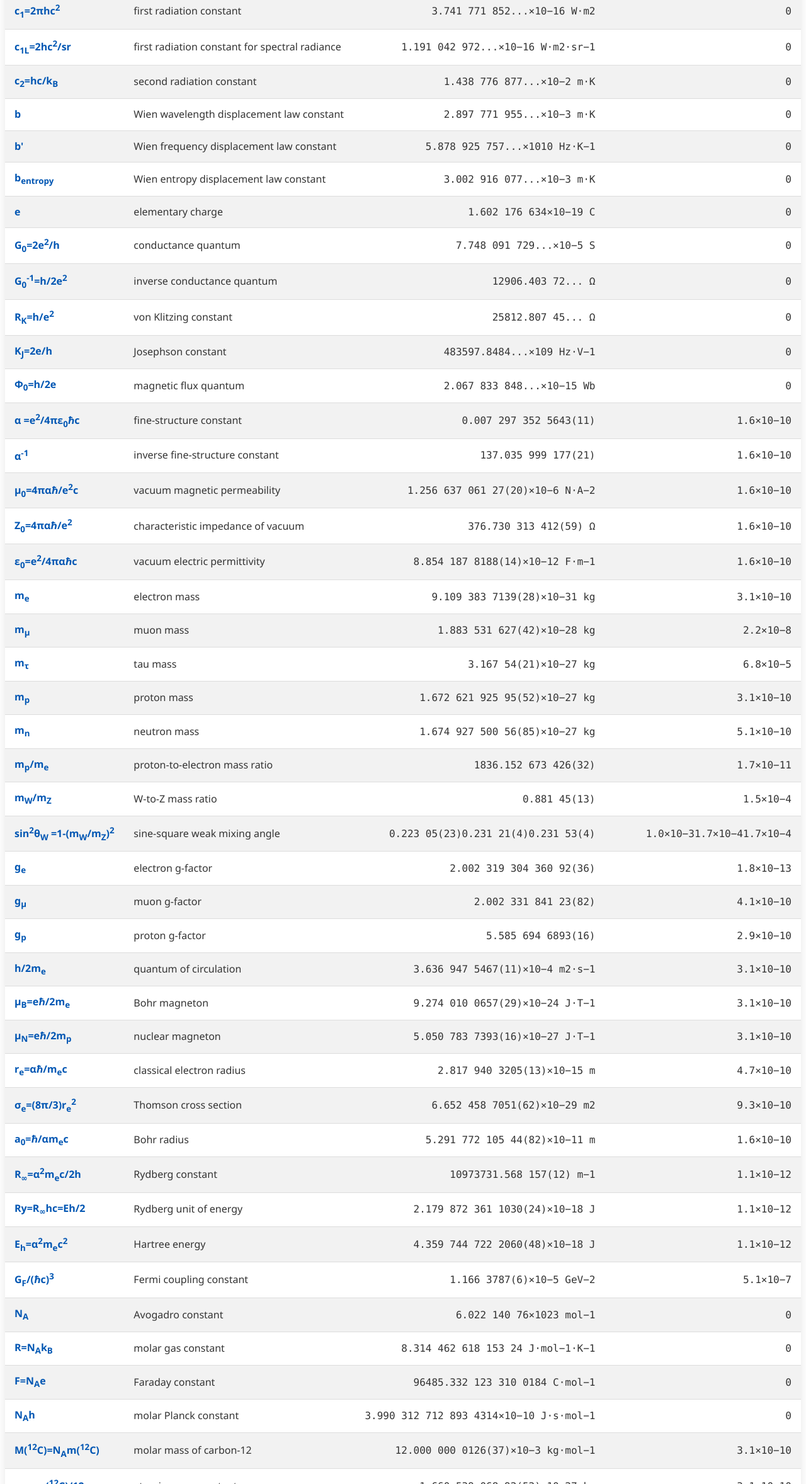
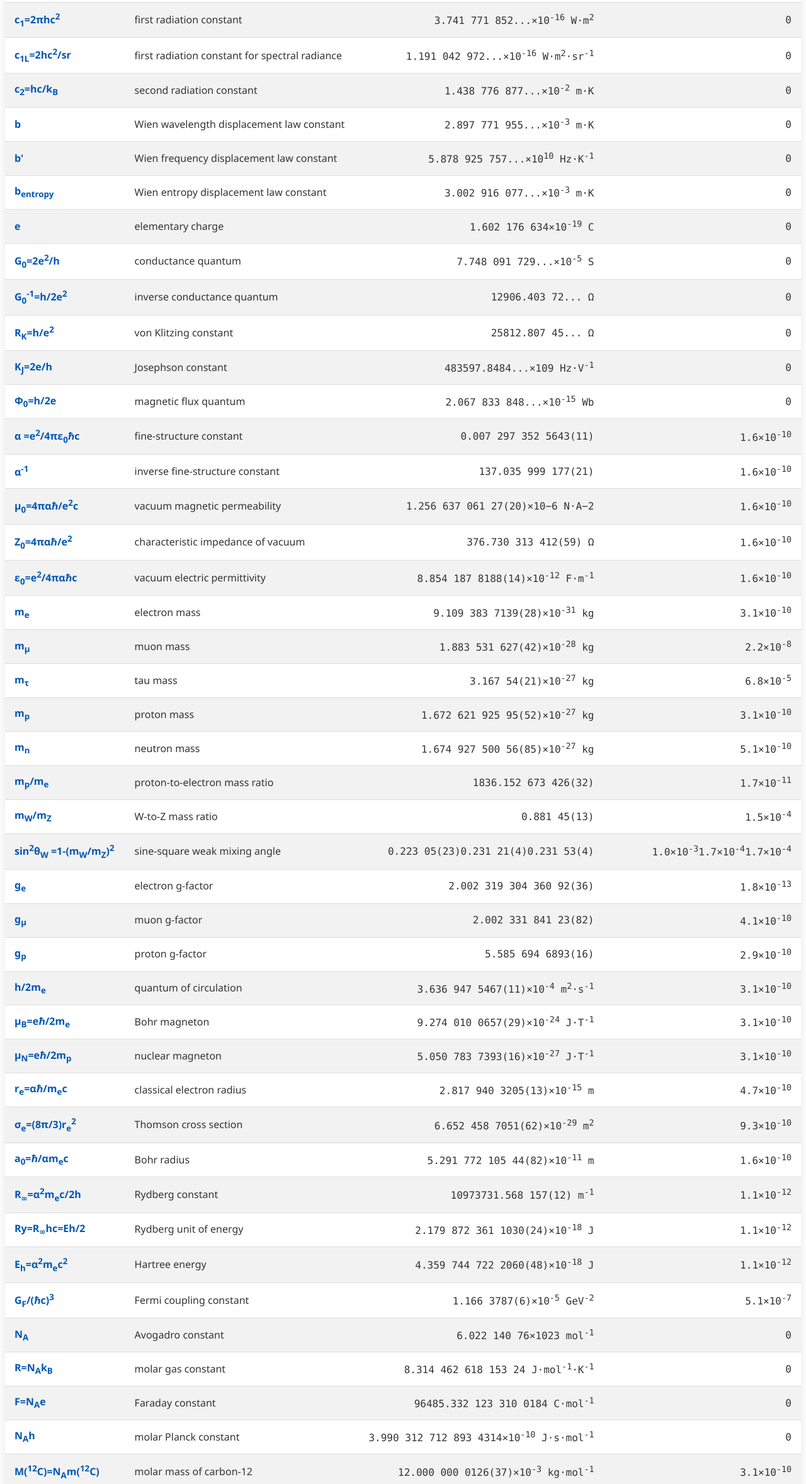
Before and after one commit to pengo820/physical-constants, a plain HTML site: page index.html in a window 1280 px wide. Shown: the part 444-2800 px from the top of the page at 63% size. Drawn offline with Linux system fonts and the light colour scheme.

Commit message:
Update index.html

```diff
--- a/index.html
+++ b/index.html
@@ -61,13 +61,13 @@
         <tr>
           <td>c</td>
           <td>speed of light in vacuum</td>
-          <td>299 792 458 m⋅s−1</td>
+          <td>299 792 458 m⋅s<sup>-1</sup></td>
           <td>0</td>
         </tr>
         <tr>
           <td>h</td>
           <td>Planck constant</td>
-          <td>6.626 070 15×10−34 J⋅Hz−1</td>
+          <td>6.626 070 15×10−34 J⋅Hz<sup>-1</sup></td>
           <td>0</td>
         </tr>
         <tr>
@@ -79,73 +79,73 @@
         <tr>
           <td>k,k<sub>B</sub></td>
           <td>Boltzmann constant</td>
-          <td>1.380 649×10−23 J⋅K−1</td>
+          <td>1.380 649×10−23 J⋅K<sup>-1</sup></td>
           <td>0</td>
         </tr>
         <tr>
           <td>G</td>
           <td>Newtonian constant of gravitation</td>
-          <td>6.674 30(15)×10−11 m3⋅kg−1⋅s−2</td>
-          <td>2.2×10−5</td>
+          <td>6.674 30(15)×10−11 m<sup>3</sup>⋅kg<sup>-1</sup>⋅s<sup>-2</sup></td>
+          <td>2.2×10<sup>-5</sup></td>
         </tr>
         <tr>
           <td>Λ</td>
           <td>cosmological constant</td>
-          <td>1.089(29)×10−52 m−21.088(30)×10−52 m−2</td>
+          <td>1.089(29)×10<sup>-52</sup> m−21.088(30)×10<sup>-52</sup> m<sup>-2</sup></td>
           <td>0.0270.028</td>
         </tr>
         <tr>
           <td>σ =π<sup>2</sup>k<sub>B</sub><sup>4</sup>/60ℏ<sup>3</sup>c<sup>2</sup></td>
           <td>Stefan–Boltzmann constant</td>
-          <td>5.670 374 419...×10−8 W⋅m−2⋅K−4</td>
+          <td>5.670 374 419...×10<sup>-8</sup> W⋅m<sup>-2</sup>⋅K<sup>-4</sup></td>
           <td>0</td>
         </tr>
         <tr>
           <td>c<sub>1</sub>=2πhc<sup>2</sup></td>
           <td>first radiation constant</td>
-          <td>3.741 771 852...×10−16 W⋅m2</td>
+          <td>3.741 771 852...×10<sup>-16</sup> W⋅m<sup>2</sup></td>
           <td>0</td>
         </tr>
         <tr>
           <td>c<sub>1L</sub>=2hc<sup>2</sup>/sr</td>
           <td>first radiation constant for spectral radiance</td>
-          <td>1.191 042 972...×10−16 W⋅m2⋅sr−1</td>
+          <td>1.191 042 972...×10<sup>-16</sup> W⋅m<sup>2</sup>⋅sr<sup>-1</sup></td>
           <td>0</td>
         </tr>
         <tr>
           <td>c<sub>2</sub>=hc/k<sub>B</sub></td>
           <td>second radiation constant</td>
-          <td>1.438 776 877...×10−2 m⋅K</td>
+          <td>1.438 776 877...×10<sup>-2</sup> m⋅K</td>
           <td>0</td>
         </tr>
         <tr>
           <td>b</td>
           <td>Wien wavelength displacement law constant</td>
-          <td>2.897 771 955...×10−3 m⋅K</td>
+          <td>2.897 771 955...×10<sup>-3</sup> m⋅K</td>
           <td>0</td>
         </tr>
         <tr>
           <td>b'</td>
           <td>Wien frequency displacement law constant</td>
-          <td>5.878 925 757...×1010 Hz⋅K−1</td>
+          <td>5.878 925 757...×10<sup>10</sup> Hz⋅K<sup>-1</sup></td>
           <td>0</td>
         </tr>
         <tr>
           <td>b<sub>entropy</sub></td>
           <td>Wien entropy displacement law constant</td>
-          <td>3.002 916 077...×10−3 m⋅K</td>
+          <td>3.002 916 077...×10<sup>-3</sup> m⋅K</td>
           <td>0</td>
         </tr>
         <tr>
           <td>e</td>
           <td>elementary charge</td>
-          <td>1.602 176 634×10−19 C</td>
+          <td>1.602 176 634×10<sup>-19</sup> C</td>
           <td>0</td>
         </tr>
         <tr>
           <td>G<sub>0</sub>=2e<sup>2</sup>/h</td>
           <td>conductance quantum</td>
-          <td>7.748 091 729...×10−5 S</td>
+          <td>7.748 091 729...×10<sup>-5</sup> S</td>
           <td>0</td>
         </tr>
         <tr>
@@ -163,218 +163,218 @@
         <tr>
           <td>K<sub>J</sub>=2e/h</td>
           <td>Josephson constant</td>
-          <td>483597.8484...×109 Hz⋅V−1</td>
+          <td>483597.8484...×109 Hz⋅V<sup>-1</sup></td>
           <td>0</td>
         </tr>
         <tr>
           <td>Φ<sub>0</sub>=h/2e</td>
           <td>magnetic flux quantum</td>
-          <td>2.067 833 848...×10−15 Wb</td>
+          <td>2.067 833 848...×10<sup>-15</sup> Wb</td>
           <td>0</td>
         </tr>
         <tr>
           <td>α =e<sup>2</sup>/4πε<sub>0</sub>ℏc</td>
           <td>fine-structure constant</td>
           <td>0.007 297 352 5643(11)</td>
-          <td>1.6×10−10</td>
+          <td>1.6×10<sup>-10</sup></td>
         </tr>
         <tr>
           <td>α<sup>-1</sup></td>
           <td>inverse fine-structure constant</td>
           <td>137.035 999 177(21)</td>
-          <td>1.6×10−10</td>
+          <td>1.6×10<sup>-10</sup></td>
         </tr>
         <tr>
           <td>μ<sub>0</sub>=4παℏ/e<sup>2</sup>c</td>
           <td>vacuum magnetic permeability</td>
           <td>1.256 637 061 27(20)×10−6 N⋅A−2</td>
-          <td>1.6×10−10</td>
+          <td>1.6×10<sup>-10</sup></td>
         </tr>
         <tr>
           <td>Z<sub>0</sub>=4παℏ/e<sup>2</sup></td>
           <td>characteristic impedance of vacuum</td>
           <td>376.730 313 412(59) Ω</td>
-          <td>1.6×10−10</td>
+          <td>1.6×10<sup>-10</sup></td>
         </tr>
         <tr>
           <td>ε<sub>0</sub>=e<sup>2</sup>/4παℏc</td>
           <td>vacuum electric permittivity</td>
-          <td>8.854 187 8188(14)×10−12 F⋅m−1</td>
-          <td>1.6×10−10</td>
+          <td>8.854 187 8188(14)×10<sup>-12</sup> F⋅m<sup>-1</sup></td>
+          <td>1.6×10<sup>-10</sup></td>
         </tr>
         <tr>
           <td>m<sub>e</sub></td>
           <td>electron mass</td>
-          <td>9.109 383 7139(28)×10−31 kg</td>
-          <td>3.1×10−10</td>
+          <td>9.109 383 7139(28)×10<sup>-31</sup> kg</td>
+          <td>3.1×10<sup>-10</sup></td>
         </tr>
         <tr>
           <td>m<sub>μ</sub></td>
           <td>muon mass</td>
-          <td>1.883 531 627(42)×10−28 kg</td>
-          <td>2.2×10−8</td>
+          <td>1.883 531 627(42)×10<sup>-28</sup> kg</td>
+          <td>2.2×10<sup>-8</sup></td>
         </tr>
         <tr>
           <td>m<sub>τ</sub></td>
           <td>tau mass</td>
-          <td>3.167 54(21)×10−27 kg</td>
-          <td>6.8×10−5</td>
+          <td>3.167 54(21)×10<sup>-27</sup> kg</td>
+          <td>6.8×10<sup>-5</sup></td>
         </tr>
         <tr>
           <td>m<sub>p</sub></td>
           <td>proton mass</td>
-          <td>1.672 621 925 95(52)×10−27 kg</td>
-          <td>3.1×10−10</td>
+          <td>1.672 621 925 95(52)×10<sup>-27</sup> kg</td>
+          <td>3.1×10<sup>-10</sup></td>
         </tr>
         <tr>
           <td>m<sub>n</sub></td>
           <td>neutron mass</td>
-          <td>1.674 927 500 56(85)×10−27 kg</td>
-          <td>5.1×10−10</td>
+          <td>1.674 927 500 56(85)×10<sup>-27</sup> kg</td>
+          <td>5.1×10<sup>-10</sup></td>
         </tr>
         <tr>
           <td>m<sub>p</sub>/m<sub>e</sub></td>
           <td>proton-to-electron mass ratio</td>
           <td>1836.152 673 426(32)</td>
-          <td>1.7×10−11</td>
+          <td>1.7×10<sup>-11</sup></td>
         </tr>
         <tr>
           <td>m<sub>W</sub>/m<sub>Z</sub></td>
           <td>W-to-Z mass ratio</td>
           <td>0.881 45(13)</td>
-          <td>1.5×10−4</td>
+          <td>1.5×10<sup>-4</sup></td>
         </tr>
         <tr>
           <td>sin<sup>2</sup>θ<sub>W</sub> =1-(m<sub>W</sub>/m<sub>Z</sub>)<sup>2</sup></td>
           <td>sine-square weak mixing angle</td>
           <td>0.223 05(23)0.231 21(4)0.231 53(4)</td>
-          <td>1.0×10−31.7×10−41.7×10−4</td>
+          <td>1.0×10<sup>-3</sup>1.7×10<sup>-4</sup>1.7×10<sup>-4</sup></td>
         </tr>
         <tr>
           <td>g<sub>e</sub></td>
           <td>electron g-factor</td>
           <td>2.002 319 304 360 92(36)</td>
-          <td>1.8×10−13</td>
+          <td>1.8×10<sup>-13</sup></td>
         </tr>
         <tr>
           <td>g<sub>μ</sub></td>
           <td>muon g-factor</td>
           <td>2.002 331 841 23(82)</td>
-          <td>4.1×10−10</td>
+          <td>4.1×10<sup>-10</sup></td>
         </tr>
         <tr>
           <td>g<sub>p</sub></td>
           <td>proton g-factor</td>
           <td>5.585 694 6893(16)</td>
-          <td>2.9×10−10</td>
+          <td>2.9×10<sup>-10</sup></td>
         </tr>
         <tr>
           <td>h/2m<sub>e</sub></td>
           <td>quantum of circulation</td>
-          <td>3.636 947 5467(11)×10−4 m2⋅s−1</td>
-          <td>3.1×10−10</td>
+          <td>3.636 947 5467(11)×10<sup>-4</sup> m<sup>2</sup>⋅s<sup>-1</sup></td>
+          <td>3.1×10<sup>-10</sup></td>
         </tr>
         <tr>
           <td>μ<sub>B</sub>=eℏ/2m<sub>e</sub></td>
           <td>Bohr magneton</td>
-          <td>9.274 010 0657(29)×10−24 J⋅T−1</td>
-          <td>3.1×10−10</td>
+          <td>9.274 010 0657(29)×10<sup>-24</sup> J⋅T<sup>-1</sup></td>
+          <td>3.1×10<sup>-10</sup></td>
         </tr>
         <tr>
           <td>μ<sub>N</sub>=eℏ/2m<sub>p</sub></td>
           <td>nuclear magneton</td>
-          <td>5.050 783 7393(16)×10−27 J⋅T−1</td>
-          <td>3.1×10−10</td>
+          <td>5.050 783 7393(16)×10<sup>-27</sup> J⋅T<sup>-1</sup></td>
+          <td>3.1×10<sup>-10</sup></td>
         </tr>
         <tr>
           <td>r<sub>e</sub>=αℏ/m<sub>e</sub>c</td>
           <td>classical electron radius</td>
-          <td>2.817 940 3205(13)×10−15 m</td>
-          <td>4.7×10−10</td>
+          <td>2.817 940 3205(13)×10<sup>-15</sup> m</td>
+          <td>4.7×10<sup>-10</sup></td>
         </tr>
         <tr>
           <td>σ<sub>e</sub>=(8π/3)r<sub>e</sub><sup>2</sup></td>
           <td>Thomson cross section</td>
-          <td>6.652 458 7051(62)×10−29 m2</td>
-          <td>9.3×10−10</td>
+          <td>6.652 458 7051(62)×10<sup>-29</sup> m<sup>2</sup></td>
+          <td>9.3×10<sup>-10</sup></td>
         </tr>
         <tr>
           <td>a<sub>0</sub>=ℏ/αm<sub>e</sub>c</td>
           <td>Bohr radius</td>
-          <td>5.291 772 105 44(82)×10−11 m</td>
-          <td>1.6×10−10</td>
+          <td>5.291 772 105 44(82)×10<sup>-11</sup> m</td>
+          <td>1.6×10<sup>-10</sup></td>
         </tr>
         <tr>
           <td>R<sub>∞</sub>=α<sup>2</sup>m<sub>e</sub>c/2h</td>
           <td>Rydberg constant</td>
-          <td>10973731.568 157(12) m−1</td>
-          <td>1.1×10−12</td>
+          <td>10973731.568 157(12) m<sup>-1</sup></td>
+          <td>1.1×10<sup>-12</sup></td>
         </tr>
         <tr>
           <td>Ry=R<sub>∞</sub>hc=Eh/2</td>
           <td>Rydberg unit of energy</td>
-          <td>2.179 872 361 1030(24)×10−18 J</td>
-          <td>1.1×10−12</td>
+          <td>2.179 872 361 1030(24)×10<sup>-18</sup> J</td>
+          <td>1.1×10<sup>-12</sup></td>
         </tr>
         <tr>
           <td>E<sub>h</sub>=α<sup>2</sup>m<sub>e</sub>c<sup>2</sup></td>
           <td>Hartree energy</td>
-          <td>4.359 744 722 2060(48)×10−18 J</td>
-          <td>1.1×10−12</td>
+          <td>4.359 744 722 2060(48)×10<sup>-18</sup> J</td>
+          <td>1.1×10<sup>-12</sup></td>
         </tr>
         <tr>
           <td>G<sub>F</sub>/(ℏc)<sup>3</sup></td>
           <td>Fermi coupling constant</td>
-          <td>1.166 3787(6)×10−5 GeV−2</td>
-          <td>5.1×10−7</td>
+          <td>1.166 3787(6)×10<sup>-5</sup> GeV<sup>-2</sup></td>
+          <td>5.1×10<sup>-7</sup></td>
         </tr>
         <tr>
           <td>N<sub>A</sub></td>
           <td>Avogadro constant</td>
-          <td>6.022 140 76×1023 mol−1</td>
+          <td>6.022 140 76×1023 mol<sup>-1</sup></td>
           <td>0</td>
         </tr>
         <tr>
           <td>R=N<sub>A</sub>k<sub>B</sub></td>
           <td>molar gas constant</td>
-          <td>8.314 462 618 153 24 J⋅mol−1⋅K−1</td>
+          <td>8.314 462 618 153 24 J⋅mol<sup>-1</sup>⋅K<sup>-1</sup></td>
           <td>0</td>
         </tr>
         <tr>
           <td>F=N<sub>A</sub>e</td>
           <td>Faraday constant</td>
-          <td>96485.332 123 310 0184 C⋅mol−1</td>
+          <td>96485.332 123 310 0184 C⋅mol<sup>-1</sup></td>
           <td>0</td>
         </tr>
         <tr>
           <td>N<sub>A</sub>h</td>
           <td>molar Planck constant</td>
-          <td>3.990 312 712 893 4314×10−10 J⋅s⋅mol−1</td>
+          <td>3.990 312 712 893 4314×10<sup>-10</sup> J⋅s⋅mol<sup>-1</sup></td>
           <td>0</td>
         </tr>
         <tr>
           <td>M(<sup>12</sup>C)=N<sub>A</sub>m(<sup>12</sup>C)</td>
           <td>molar mass of carbon-12</td>
-          <td>12.000 000 0126(37)×10−3 kg⋅mol−1</td>
-          <td>3.1×10−10</td>
+          <td>12.000 000 0126(37)×10<sup>-3</sup> kg⋅mol<sup>-1</sup></td>
+          <td>3.1×10<sup>-10</sup></td>
         </tr>
         <tr>
           <td>m<sub>u</sub>=m(<sup>12</sup>C)/12</td>
           <td>atomic mass constant</td>
-          <td>1.660 539 068 92(52)×10−27 kg</td>
-          <td>3.1×10−10</td>
+          <td>1.660 539 068 92(52)×10<sup>-27</sup> kg</td>
+          <td>3.1×10<sup>-10</sup></td>
         </tr>
         <tr>
           <td>M<sub>u</sub>=M(<sup>12</sup>C)/12</td>
           <td>molar mass constant</td>
-          <td>1.000 000 001 05(31)×10−3 kg⋅mol−1</td>
-          <td>3.1×10−10</td>
+          <td>1.000 000 001 05(31)×10<sup>-3</sup> kg⋅mol<sup>-1</sup></td>
+          <td>3.1×10<sup>-10</sup></td>
         </tr>
         <tr>
           <td>V<sub>m</sub>(Si)</td>
           <td>molar volume of silicon</td>
-          <td>1.205 883 199(60)×10−5 m3⋅mol−1</td>
-          <td>4.9×10−8</td>
+          <td>1.205 883 199(60)×10<sup>-5</sup> m<sup>3</sup>⋅mol<sup>-1</sup></td>
+          <td>4.9×10<sup>-8</sup></td>
         </tr>
         <tr>
           <td>Δν<sub>Cs</sub></td>
```
